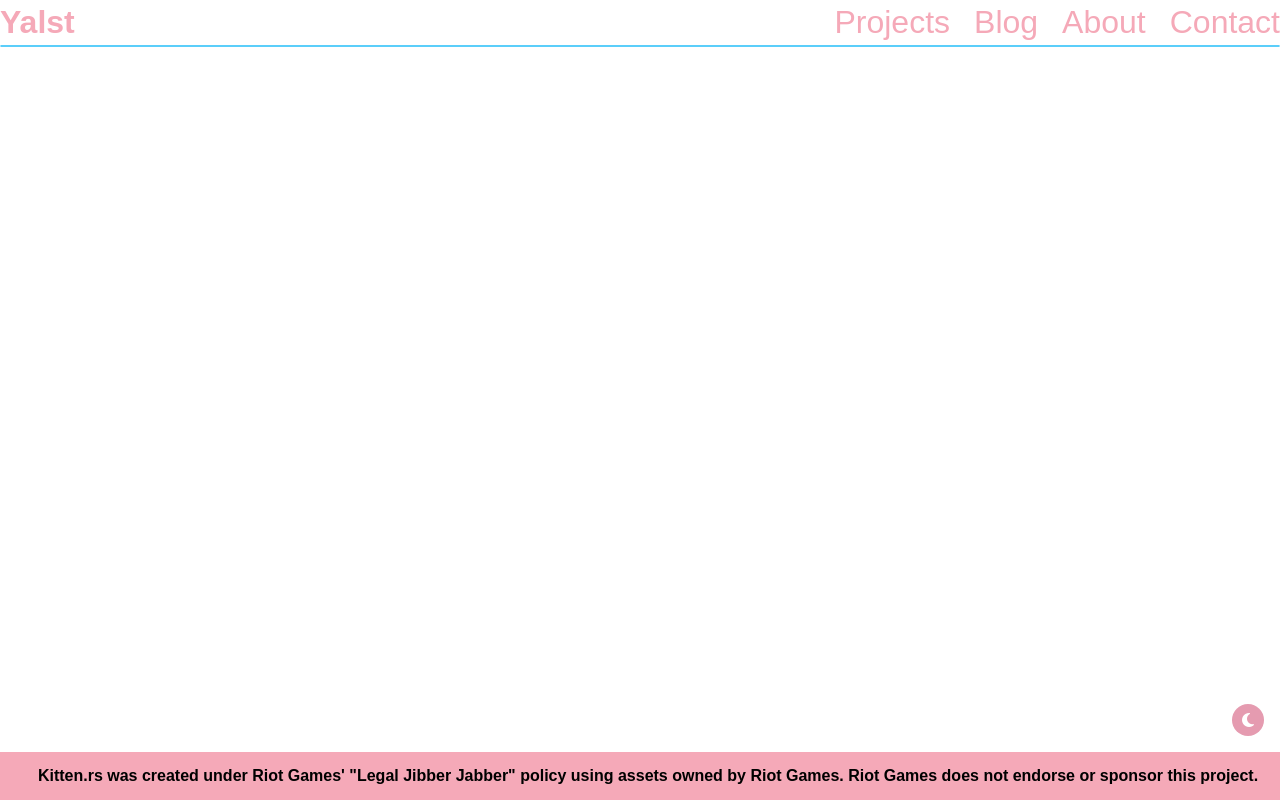
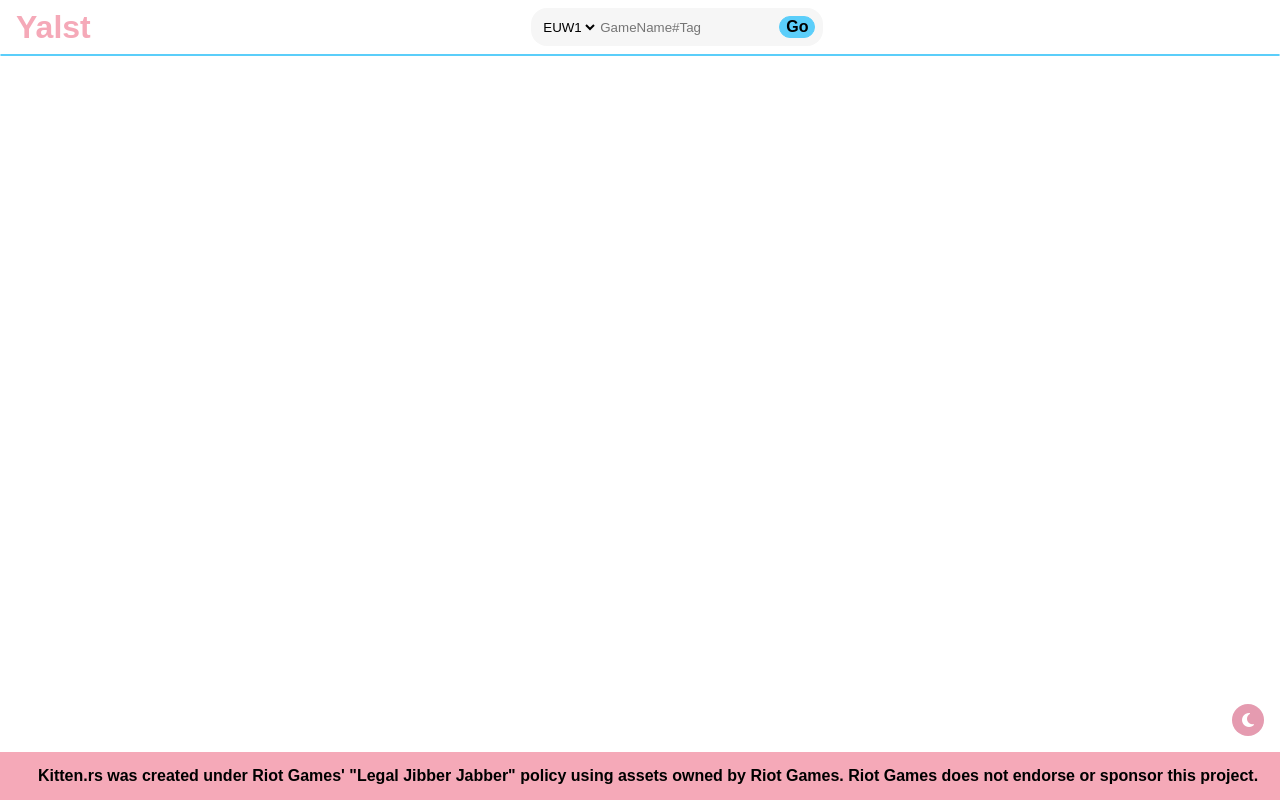
Before and after one commit to Portablefire22/YALST-Frontend, an Angular app: page / in a window 1280 px wide. Built offline with nearby package versions, Linux system fonts and the light colour scheme.

Commit message:
Added Search bar for navigating to summoner profiles

```diff
--- a/public/css/theme-dark.css
+++ b/public/css/theme-dark.css
@@ -1,6 +1,6 @@
 :root {
   --background-color: #343a40;
-  --foreground-color: var(--background-color);
+  --foreground-color: #ffffff;
   /* --foreground-color: #383f47; */
   --debug-color: hotpink;
   --text-navbar: #F5A9B8;
--- a/public/css/theme-light.css
+++ b/public/css/theme-light.css
@@ -1,6 +1,6 @@
 :root {
   --background-color: white;
-  --foreground-color: var(--background-color);
+  --foreground-color: #f6f6f6;
   --debug-color: lightgreen;
   --text-navbar: #F5A9B8;
   --text-navbar-arrow: #e59bb0;
--- a/src/components/navbar/navbar.css
+++ b/src/components/navbar/navbar.css
@@ -0,0 +1,11 @@
+.nav-search {
+  width: 20%;
+  min-width: fit-content;
+}
+
+.navbar-contents {
+  display: flex;
+  justify-content: space-between;
+  align-items: center;
+  padding: 0 1rem 0 1rem;
+}
--- a/src/components/navbar/navbar.html
+++ b/src/components/navbar/navbar.html
@@ -3,12 +3,9 @@
   <div id="navbar" class="navbar-contents">
     <a class="navbar-brand" href="/public">Yalst</a>
 
-    <a class="navbar-arrow" onclick="navbarRight()"><i class="fa-solid fa-arrow-right"></i></a>
-    <a class="navbar-item" href="/contact">Contact</a>
-    <a class="navbar-item" href="/about">About</a>
-    <a class="navbar-item" href="/blog">Blog</a>
-    <a class="navbar-item" href="/projects">Projects</a>
-    <a class="navbar-arrow" onclick="navbarLeft()"><i class="fa-solid fa-arrow-left"></i></a>
+    <div class="centre nav-search">
+      <app-search-bar/>
+    </div>
   </div>
   <hr/>
 </div>
--- a/src/components/navbar/navbar.ts
+++ b/src/components/navbar/navbar.ts
@@ -1,7 +1,10 @@
 import { Component } from '@angular/core';
+import {SearchBar} from '../search-bar/search-bar';
 
 @Component({
-  imports: [],
+  imports: [
+    SearchBar
+  ],
   selector: 'app-navbar',
   styleUrl: './navbar.css',
   templateUrl: './navbar.html',
--- /dev/null
+++ b/src/components/search-bar/search-bar.css
@@ -0,0 +1,19 @@
+.search-box {
+  margin: 0.25em auto 0.25em auto;
+  border-radius: 1em;
+  padding: 0.5em;
+  display: flex;
+  align-items: center;
+
+  select, input {
+    height: 100%;
+    border: none;
+  }
+  input {
+    flex-grow: 1;
+  }
+}
+
+select, input, .search-box {
+  background-color: var(--foreground-color);
+}
--- /dev/null
+++ b/src/components/search-bar/search-bar.html
@@ -0,0 +1,23 @@
+
+<div class="search-box">
+  <select id="search-region">
+    <option value="br1">BR1</option>
+    <option value="eun1">EUN1</option>
+    <option value="euw1" selected="selected">EUW1</option>
+    <option value="jp1">JP1</option>
+    <option value="kr">KR</option>
+    <option value="la1">LA1</option>
+    <option value="la2">LA2</option>
+    <option value="na1">NA1</option>
+    <option value="oc1">OC1</option>
+    <option value="tr1">TR1</option>
+    <option value="ru">RU</option>
+    <option value="ph2">PH2</option>
+    <option value="sg2">SG2</option>
+    <option value="th2">TH2</option>
+    <option value="tw2">TW2</option>
+    <option value="vn2">VN2</option>
+  </select>
+  <input type="text" class="vertical-left" placeholder="GameName#Tag" (keydown)="onKey($event)" id="search-box"/>
+  <button class="btn btn-primary" (click)="search()">Go</button>
+</div>
--- /dev/null
+++ b/src/components/search-bar/search-bar.ts
@@ -0,0 +1,60 @@
+import {DOCUMENT, Component, Inject} from '@angular/core';
+import {Router} from '@angular/router';
+
+import {HostListener} from '@angular/core';
+import {LocalStorageService} from '../../services/local-storage/local-storage-service';
+
+@Component({
+  imports: [],
+  selector: 'app-search-bar',
+  styleUrl: './search-bar.css',
+  templateUrl: './search-bar.html',
+})
+export class SearchBar {
+
+  private searchBox: HTMLInputElement | undefined;
+  private regionSelect: HTMLSelectElement | undefined;
+
+  constructor(@Inject(Router) private router: Router, @Inject(DOCUMENT) private document: Document,
+              @Inject(LocalStorageService) private storage: LocalStorageService) {
+  }
+
+  @HostListener("window:load")
+  onLoad() {
+    this.searchBox = this.document.getElementById("search-box")! as HTMLInputElement;
+    this.regionSelect = this.document.getElementById("search-region")! as HTMLSelectElement;
+
+    const saved = this.storage.getItem("lastRegion");
+    if (saved !== null && typeof saved == "string") {
+      this.regionSelect.value = saved;
+    }
+  }
+
+  onKey(event: KeyboardEvent) {
+    if (event.key === "Enter") {
+      this.search();
+    }
+  }
+
+  search() {
+    const region = this.regionSelect!.value;
+    const combined = this.searchBox!.value;
+
+    // No checks since this is a fancy url replacer
+
+    let tagLine: string;
+    let gameName: string;
+
+    const split = combined.split("#");
+    if (split.length == 1) {
+      tagLine = region;
+    } else {
+      tagLine = split[split.length - 1];
+    }
+    gameName = split[0];
+
+    this.storage.setItem("lastRegion", region);
+    this.router.navigate(["/summoner", region,`${gameName}-${tagLine}`]);
+  }
+
+}
--- a/src/components/theme-switcher/theme-switcher.ts
+++ b/src/components/theme-switcher/theme-switcher.ts
@@ -23,7 +23,7 @@ export class ThemeSwitcher {
     this.updateIcon();
   }
 
-  updateIcon() {
+  private updateIcon() {
     const active = this.themeService.getActiveTheme();
     const iconElement = this.document.getElementById("theme-icon");
     if (iconElement == null) return;
--- a/src/styles.css
+++ b/src/styles.css
@@ -31,6 +31,8 @@ a {
 .footer, .navbar {
   width: 100%;
   /* background-color: var(--debug-color); */
+  display: flex;
+  align-content: center;
 }
 
 .footer {
@@ -120,7 +122,6 @@ a {
 
 
 .navbar-brand {
-  float: left;
   font-weight: bold;
 }
 
@@ -277,3 +278,12 @@ td, th {
   color: var(--text-hiatus);
   font-weight: bold;
 }
+
+.btn {
+  border-radius: 1em;
+  border: 1px solid var(--horizontal-separator);
+  background-color: var(--text-link);
+  cursor: pointer;
+  font-weight: bolder;
+  font-size: 1rem;
+}
```
Also changed, not shown: 1 other file (tests, documents, lock files or other folders).
